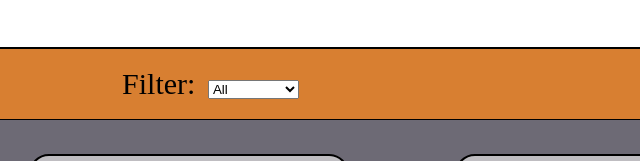
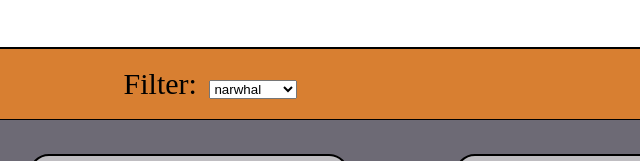
Before and after one commit to ianandrewson/Photo-Gallery2, a plain HTML site: page index.html in a window 1280 px wide. Shown: the part 124-285 px from the top of the page, 432-1072 px from the left. Drawn offline with Linux system fonts and the light colour scheme.

Commit message:
keywords dynamically generated

```diff
--- a/home/FilterImages.js
+++ b/home/FilterImages.js
@@ -1,10 +1,15 @@
 import Component from '../Component.js';
+import { generateKeywords } from '../util/generateKeywords.js';
 
 class FilterImage extends Component {
 
     onRender(dom) {
         const onFilter = this.props.onFilter;
-        const select = dom.querySelector('#filter');
+        const images = this.props.images;
+
+        dom.appendChild(generateKeywords(images));
+
+        let select = dom.querySelector('#filter');
 
         select.addEventListener('change', () => {
             onFilter(select.value);
@@ -13,22 +18,8 @@ class FilterImage extends Component {
 
     renderHTML() {
         let html = /*html*/`
-            <div>
+            <div id="filter-choices">
                 <label for="filter">Filter:</label>
-                <select id="filter" name="filter">
-                    <option value="all" selected>All</option>
-                    <option value="markhor">Markhor</option>
-                    <option value="chameleon">Chameleon</option>
-                    <option value="dragon">Dragon</option>
-                    <option value="lizard">Lizard</option>
-                    <option value="mouflon">Mouflon</option>
-                    <option value="addax">Addax</option>
-                    <option value="unicorn">Unicorn</option>
-                    <option value="rhino">Rhino</option>
-                    <option value="narwhal">Narwhal</option>
-                    <option value="triceratops">Triceratops</option>
-                    <option value="unilego">Unilego</option>
-                </select>
             </div>
         `;
         return html;
--- a/main.css
+++ b/main.css
@@ -95,3 +95,7 @@ img {
 body {
     background-color: #6d6a75;
 }
+
+.hideMe {
+    display: none;
+}
--- /dev/null
+++ b/util/generateKeywords.js
@@ -0,0 +1,22 @@
+export const generateKeywords = (images) => {
+    let keywords = [];
+    images.forEach(image => {
+        if (! keywords.includes(image.keyword)){
+            keywords.push(image.keyword);
+        }
+    });
+
+    let keywordDOM = document.createElement('select');
+    keywordDOM.for = 'filter';
+    keywordDOM.id = 'filter';
+
+
+    keywords.forEach(keyword => {
+        const option = document.createElement('option');
+        option.value = keyword;
+        option.textContent = keyword;
+
+        keywordDOM.appendChild(option);
+    });
+    return keywordDOM;
+};
```
